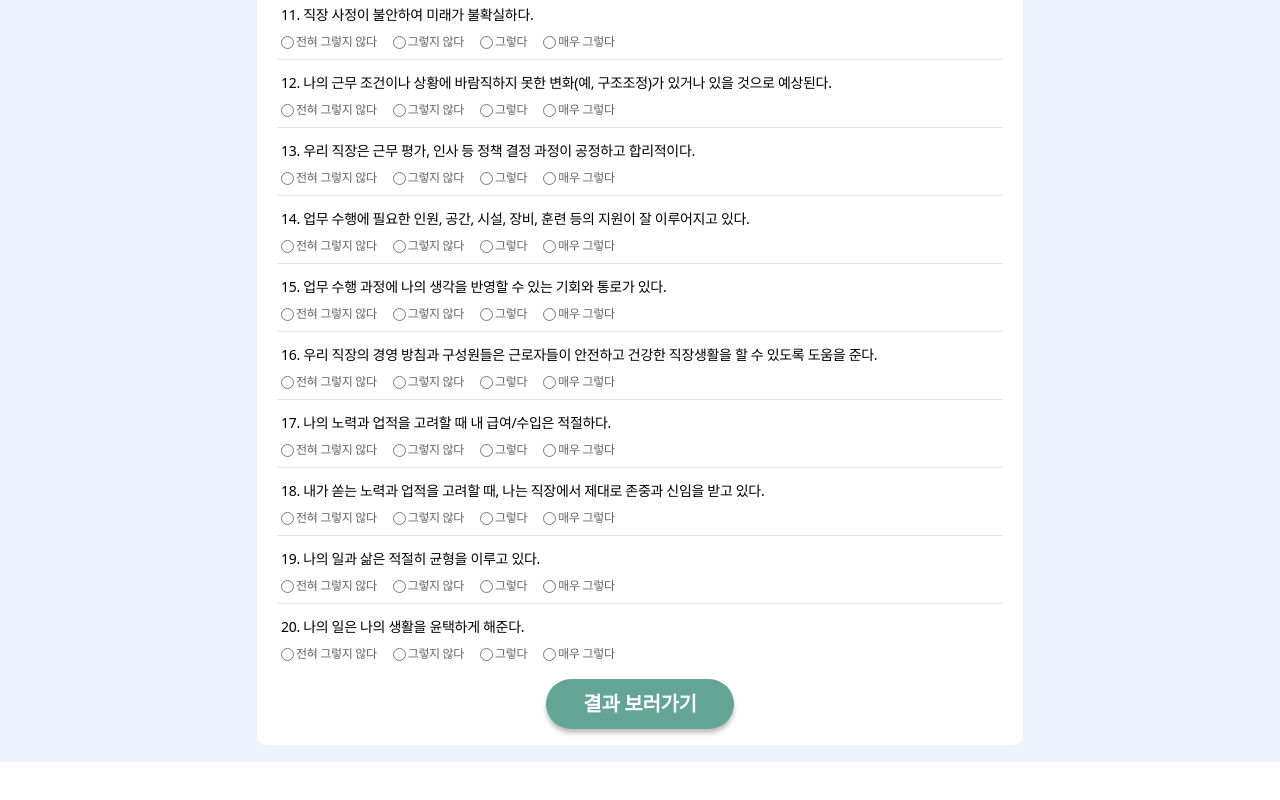
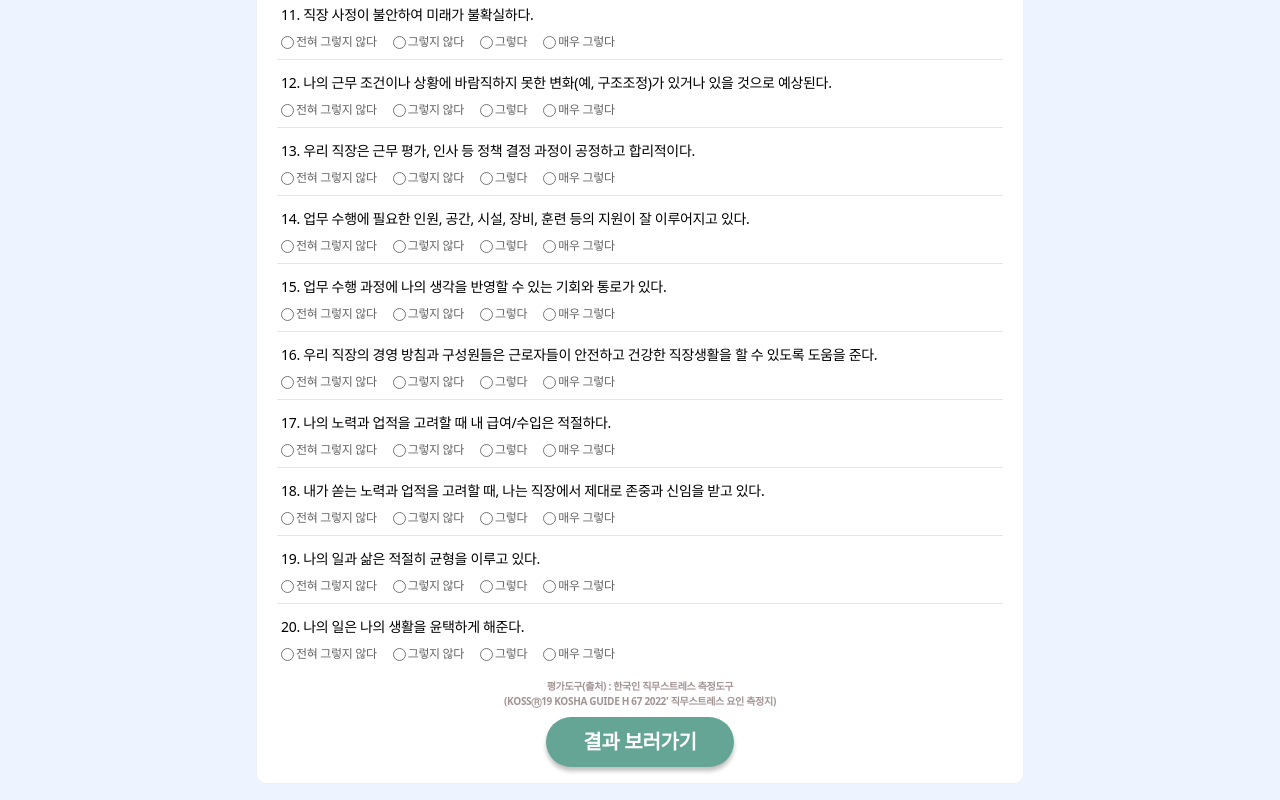
Before and after one commit to WorkersComma/workerscomma.github.io, a React (Vite) app: page /self-diagnosis/stress in a window 1280 px wide. Shown: the part 899-1699 px from the top of the page. Before the commit the page ends 1661 px from the top, so only its background shows below. Built offline with nearby package versions, Linux system fonts and the light colour scheme; a web font is replaced by a local one.

Commit message:
ui: 각 테스트별 평가도구 및 출처 추가

```diff
--- a/src/features/self-diagnosis/anxiety/AnxietyTestPage.tsx
+++ b/src/features/self-diagnosis/anxiety/AnxietyTestPage.tsx
@@ -103,6 +103,10 @@ export const AnxietyTestPage: FC = () => {
             </div>
           ))}
 
+          <p className="font-bold text-[0.625rem] text-center text-[#A39494]">
+            평가도구(출처) : GAD7(대한두통학회)
+          </p>
+
           <button
             type="submit"
             className="cursor-pointer w-[188px] h-[50px] rounded-[40px] bg-[#65A595] hover:bg-[#558B7D] active:bg-[#558B7D] text-white font-bold text-[1.25rem] shadow-[0px_4px_4px_rgb(0_0_0/0.25)]"
--- a/src/features/self-diagnosis/depression/DepressionTestPage.tsx
+++ b/src/features/self-diagnosis/depression/DepressionTestPage.tsx
@@ -101,6 +101,10 @@ export const DepressionTestPage: FC = () => {
             </div>
           ))}
 
+          <p className="font-bold text-[0.625rem] text-center text-[#A39494]">
+            평가도구 / 출처 : PHQ 9
+          </p>
+
           <button
             type="submit"
             className="cursor-pointer w-[188px] h-[50px] rounded-[40px] bg-[#65A595] hover:bg-[#558B7D] active:bg-[#558B7D] text-white font-bold text-[1.25rem] shadow-[0px_4px_4px_rgb(0_0_0/0.25)]"
--- a/src/features/self-diagnosis/stress/StressTestPage.tsx
+++ b/src/features/self-diagnosis/stress/StressTestPage.tsx
@@ -168,6 +168,12 @@ export const StressTestPage: FC = () => {
             </div>
           ))}
 
+          <p className="font-bold text-[0.625rem] text-center text-[#A39494]">
+            평가도구(출처) : 한국인 직무스트레스 측정도구
+            <br />
+            (KOSSⓇ19 KOSHA GUIDE H 67 2022' 직무스트레스 요인 측정지)
+          </p>
+
           <button
             type="submit"
             className="cursor-pointer w-[188px] h-[50px] rounded-[40px] bg-[#65A595] hover:bg-[#558B7D] active:bg-[#558B7D] text-white font-bold text-[1.25rem] shadow-[0px_4px_4px_rgb(0_0_0/0.25)]"
```
